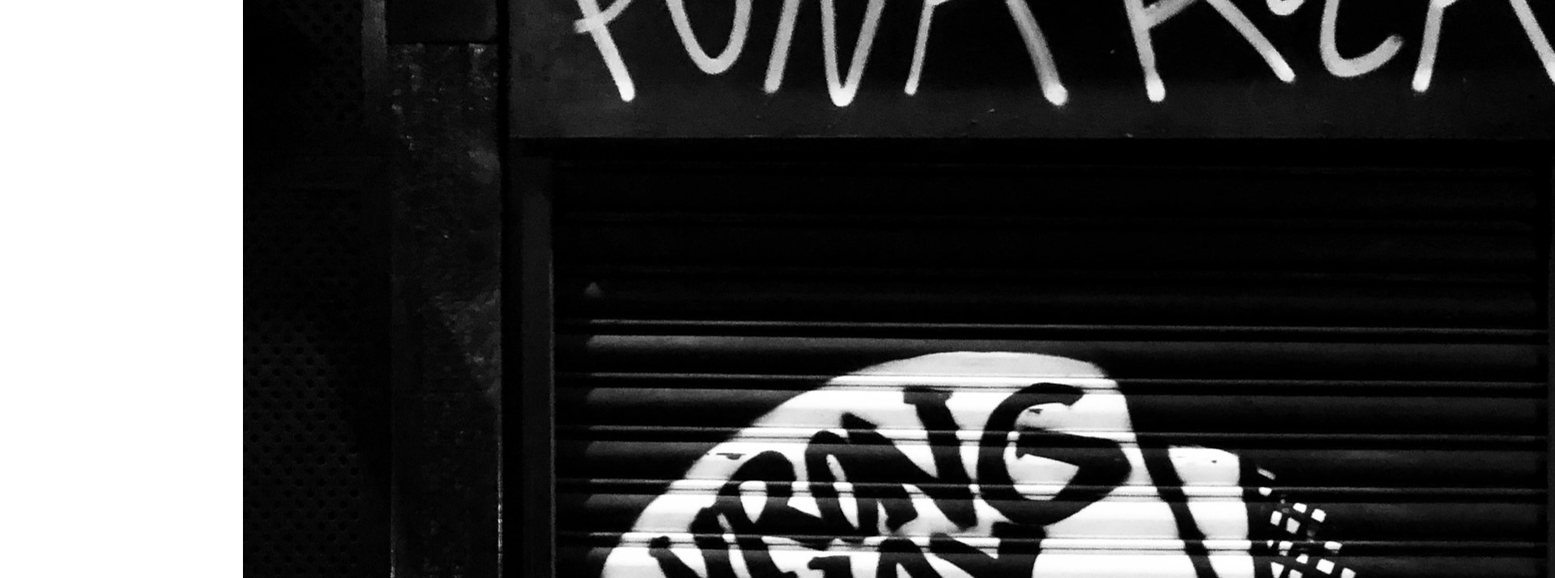
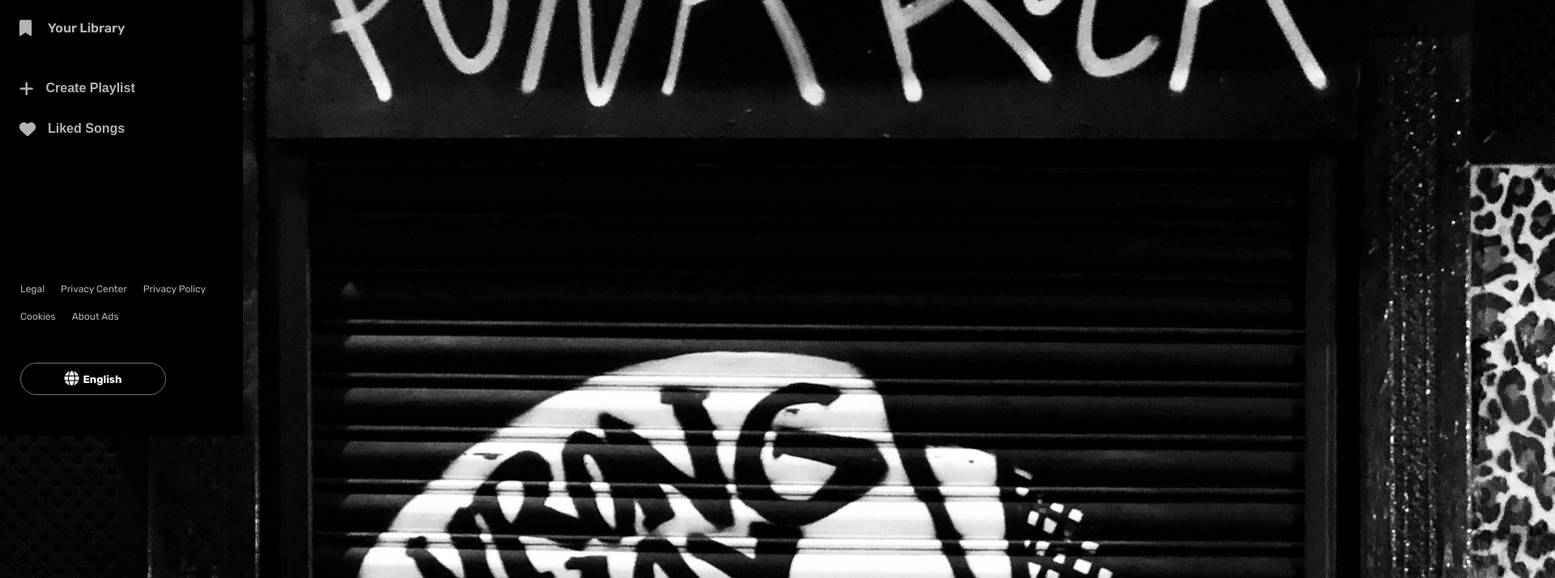
Before and after one commit to JorgeSarricolea/Spotify-UI-Clone, a plain HTML site: page index.html in a window 1280 px wide. Shown: the part 182-896 px from the top of the page at 81% size, 1920 px wide, since content can reach past the window. Drawn offline with Linux system fonts and the light colour scheme.

Commit message:
Sidebar css

```diff
--- a/index.html
+++ b/index.html
@@ -21,8 +21,8 @@
                 </div>
             </div>
             <div class="buttons-user">
-                <a href="#" class="btn-register">Registrarte</a>
-                <a href="#" class="btn-login btn-full">Iniciar sesión</a>
+                <a href="#" class="btn-register">Sign up</a>
+                <a href="#" class="btn-login btn-full">Log in</a>
             </div>
         </div>
     </div>
--- a/style.css
+++ b/style.css
@@ -97,3 +97,145 @@
 .btn-full:hover {
 	transform: scale(1.04);
 }
+
+/* ********************************** */
+/*               SIDEBAR              */
+/* ********************************** */
+.navbar {
+	background-color: #000;
+	color: #b3b3b3;
+	padding-top: 2.4rem;
+
+	grid-row: 1/3;
+	grid-column: 1/2;
+
+	display: flex;
+	flex-direction: column;
+	gap: 4rem;
+
+	position: fixed;
+	width: 30rem;
+	height: calc(100vh - 8rem);
+}
+
+.logo-svg {
+	color: #fff;
+	width: 18rem;
+	padding: 0 2.4rem;
+}
+
+.nav-main {
+	padding: 0 2.4rem;
+
+	display: flex;
+	flex-direction: column;
+	gap: 3rem;
+}
+
+.nav-main li {
+	list-style: none;
+}
+
+.nav-main li a {
+	text-decoration: none;
+	font-size: 1.6rem;
+	color: #b3b3b3;
+
+	display: flex;
+	align-items: center;
+	justify-content: flex-start;
+	gap: 2rem;
+	font-weight: 600;
+	text-overflow: ellipsis;
+	transition: all 0.3s ease;
+}
+
+.nav-main li a:hover {
+	color: #fff;
+}
+
+.nav-main li a i {
+	font-size: 2rem;
+}
+
+.extra-options {
+	display: inline-flex;
+	flex-direction: column;
+	gap: 3rem;
+
+	padding: 0 2.4rem;
+	margin-top: 1.5rem;
+	flex: 1;
+}
+
+.extra-options button {
+	border: none;
+	outline: none;
+	background: transparent;
+	color: #b3b3b3;
+	text-align: left;
+	font-size: 1.6rem;
+	font-weight: 600;
+
+	display: flex;
+	gap: 1.5rem;
+	cursor: pointer;
+	transition: all 0.3s ease;
+}
+
+.extra-options button i {
+	font-size: 2rem;
+}
+
+.extra-options button:hover {
+	color: #fff;
+}
+
+.container-links {
+	display: flex;
+	flex-direction: column;
+	padding: 0 2.5rem;
+
+	gap: 2rem;
+	margin-bottom: 5rem;
+}
+
+.btn-language {
+	border: 1px solid #727272;
+	background: none;
+	color: #fff;
+	padding: 1rem;
+	width: 18rem;
+	border-radius: 2rem;
+	display: flex;
+	justify-content: center;
+	align-items: center;
+	gap: 0.5rem;
+	font-family: inherit;
+	font-weight: 700;
+	font-size: 1.3rem;
+	cursor: pointer;
+	transition: all 0.4s ease;
+}
+
+.btn-language:hover {
+	transform: scale(1.05);
+}
+
+.btn-language i {
+	font-size: 1.8rem;
+}
+
+.container-links-legal {
+	display: flex;
+	flex-wrap: wrap;
+	gap: 2rem;
+
+	margin-bottom: 3rem;
+}
+
+.container-links-legal a {
+	text-decoration: none;
+	color: #b3b3b3;
+	font-size: 1.2rem;
+}
```
